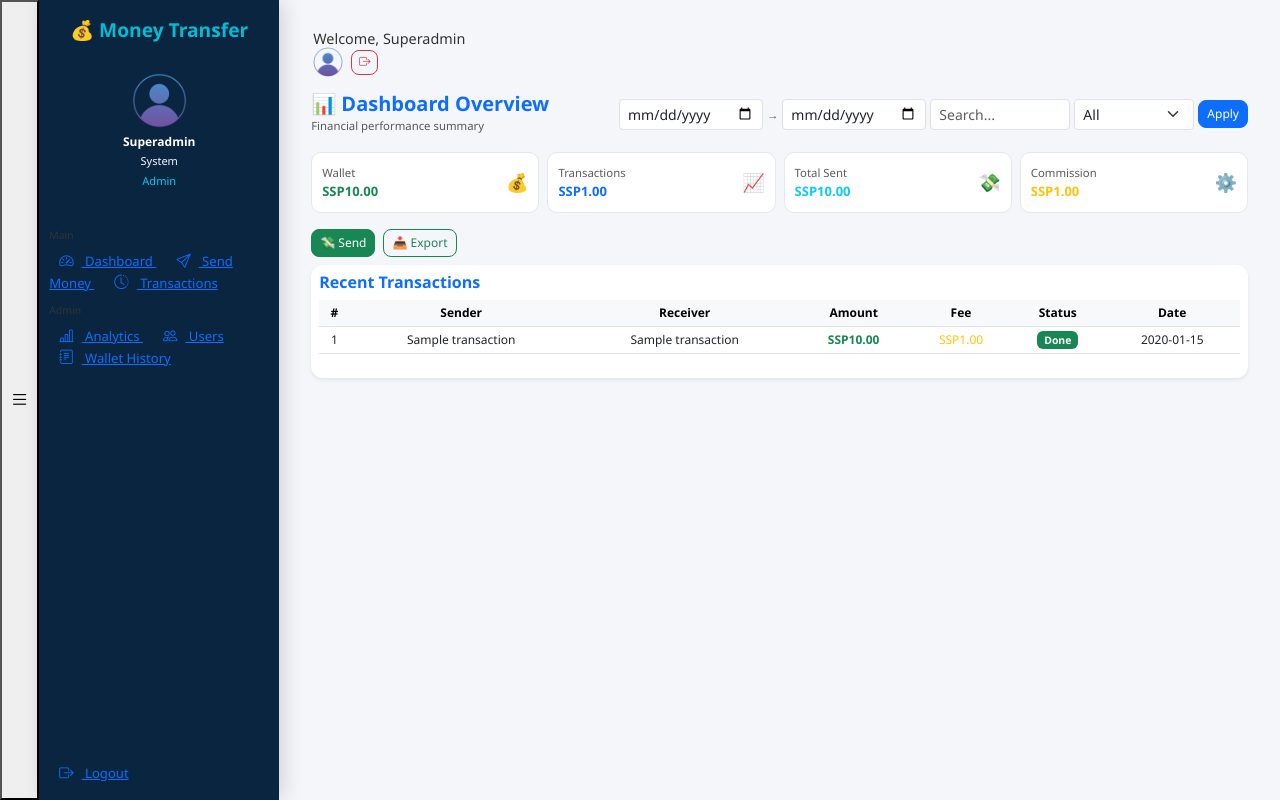
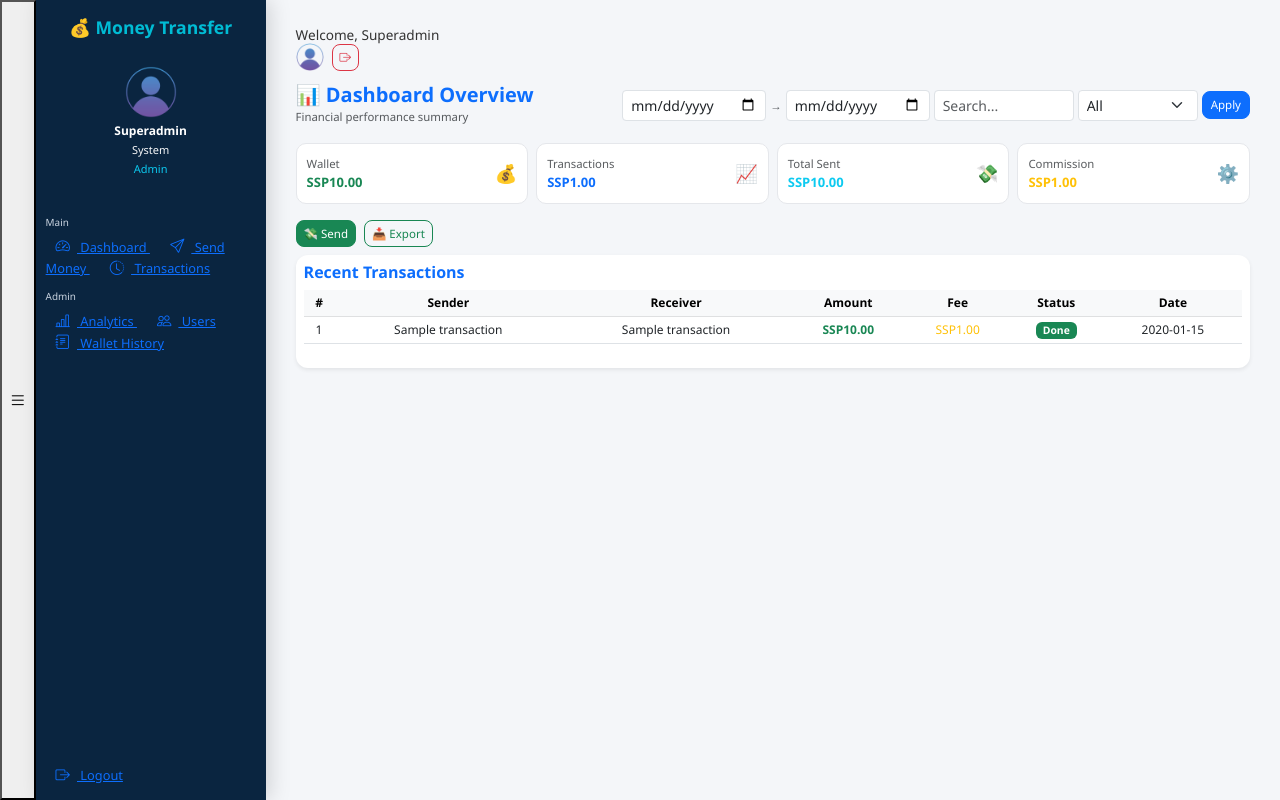
Before and after one commit to isaiahchol33/money-transfer, a Flask app: page /dashboard in a window 1280 px wide. Run offline with Flask 3, Linux system fonts and the light colour scheme; a user stored in the database is signed in; tables that the repository leaves empty hold one stand-in row (values such as "Sample post"); some libraries are stand-ins or nearby versions.

Commit message:
your update

```diff
--- a/app/templates/base.html
+++ b/app/templates/base.html
@@ -24,24 +24,24 @@ body {
     font-family: 'Segoe UI', sans-serif;
     background: #f4f6f9;
     color: #333;
-    font-size: 13px; /* 🔥 REDUCED GLOBAL SIZE */
+    font-size: 12.5px; /* reduced more for clean UI */
 }
 
 /* ================= SIDEBAR ================= */
 .sidebar {
-    width: 240px; /* slightly smaller */
+    width: 230px;
     background: #0a2540;
     display: flex;
     flex-direction: column;
-    padding: 16px 10px;
+    padding: 14px 10px;
     box-shadow: 4px 0 20px rgba(0,0,0,0.15);
 }
 
 /* LOGO */
 .logo {
     font-weight: 700;
-    font-size: 1.2rem; /* reduced */
-    margin-bottom: 18px;
+    font-size: 1.1rem;
+    margin-bottom: 16px;
     text-align: center;
     color: #00bcd4;
 }
@@ -50,72 +50,69 @@ body {
 .profile-strip {
     padding: 10px;
     border-radius: 10px;
-    margin-bottom: 18px;
+    margin-bottom: 16px;
 }
 
 .profile-strip img {
-    width: 55px;
-    height: 55px;
+    width: 52px;
+    height: 52px;
+    border-radius: 50%;
+    object-fit: cover;
 }
 
 /* MENU */
 .menu a {
-    padding: 7px 10px; /* tighter */
+    padding: 6px 10px;
     border-radius: 8px;
-    font-size: 0.82rem; /* smaller text */
-    margin-bottom: 5px;
+    font-size: 0.8rem;
+    margin-bottom: 4px;
 }
 
 .menu a i {
-    margin-right: 8px;
+    margin-right: 7px;
     font-size: 0.9rem;
 }
 
 .menu-title {
-    font-size: 0.65rem;
+    font-size: 0.62rem;
     margin: 10px 0 6px;
+    color: #cbd5e1;
 }
 
 /* ================= CONTENT ================= */
 .content {
     flex: 1;
-    padding: 20px 20px;
+    padding: 18px;
 }
 
 /* TOPBAR */
 .topbar {
-    padding: 10px 14px;
+    padding: 9px 12px;
     border-radius: 10px;
-    margin-bottom: 20px;
+    margin-bottom: 18px;
 }
 
 .topbar h6 {
-    font-size: 0.9rem;
+    font-size: 0.85rem;
     margin: 0;
 }
 
 /* BUTTONS */
 .btn {
-    font-size: 0.75rem; /* 🔥 smaller buttons */
-    padding: 4px 8px;
-}
-
-/* LOGOUT BUTTON */
-.logout-btn {
-    font-size: 0.7rem;
-    padding: 3px 7px;
+    font-size: 0.72rem;
+    padding: 4px 7px;
 }
 
 /* ALERT */
 .alert {
-    font-size: 0.8rem;
-    padding: 8px 10px;
+    font-size: 0.78rem;
+    padding: 7px 9px;
 }
 
 /* SIDEBAR TOGGLE */
 .sidebar-toggle {
-    font-size: 1.2rem;
-    padding: 5px 8px;
+    font-size: 1.1rem;
+    padding: 5px 7px;
 }
 
 /* ================= RESPONSIVE ================= */
@@ -128,10 +125,6 @@ body {
         transform: translateX(-100%);
         height: 100%;
         z-index: 1050;
-    }
-
-    .sidebar-toggle {
-        display: block;
     }
 
     .content {
@@ -153,14 +146,24 @@ body {
 
     <div class="profile-strip text-center">
 
-        {% set img = current_user.profile_image if current_user.profile_image else 'avatar.png' %}
+        {% set img = current_user.profile_image or 'avatar.png' %}
 
-        <img src="{{ url_for('static', filename='uploads/' + img) }}">
+        <!-- ✅ FIXED: safe static path -->
+        <img src="{{ url_for('static', filename='uploads/' ~ img) }}"
+             onerror="this.src='{{ url_for('static', filename='uploads/smartphone.png') }}'">
 
         <div class="mt-1">
-            <strong class="text-white" style="font-size:12px;">{{ current_user.username }}</strong><br>
-            <small class="text-light" style="font-size:11px;">{{ current_user.location }}</small><br>
-            <small class="text-info" style="font-size:11px;">{{ current_user.role|capitalize }}</small>
+            <strong class="text-white" style="font-size:12px;">
+                {{ current_user.username }}
+            </strong><br>
+
+            <small class="text-light" style="font-size:11px;">
+                {{ current_user.location }}
+            </small><br>
+
+            <small class="text-info" style="font-size:11px;">
+                {{ current_user.role|capitalize }}
+            </small>
         </div>
     </div>
 
@@ -173,13 +176,11 @@ body {
             <i class="bi bi-speedometer2"></i> Dashboard
         </a>
 
-        <a href="{{ url_for('transfer.transfer_money') }}"
-           class="{% if request.endpoint=='transfer.transfer_money' %}active{% endif %}">
+        <a href="{{ url_for('transfer.transfer_money') }}">
             <i class="bi bi-send"></i> Send Money
         </a>
 
-        <a href="{{ url_for('transfer.recent_transactions_view') }}"
-           class="{% if request.endpoint=='transfer.recent_transactions_view' %}active{% endif %}">
+        <a href="{{ url_for('transfer.recent_transactions_view') }}">
             <i class="bi bi-clock-history"></i> Transactions
         </a>
 
@@ -229,12 +230,13 @@ body {
         <div class="topbar-right d-flex align-items-center gap-2">
 
             <a href="{{ url_for('auth.profile') }}">
-                <img src="{{ url_for('static', filename='uploads/' + (current_user.profile_image or 'avatar.png')) }}"
-                     style="width:30px;height:30px;border-radius:50%;">
+                <img src="{{ url_for('static', filename='uploads/' ~ (current_user.profile_image or 'avatar.png')) }}"
+                     style="width:28px;height:28px;border-radius:50%;object-fit:cover;"
+                     onerror="this.src='{{ url_for('static', filename='uploads/avatar.png') }}'">
             </a>
 
             <a href="{{ url_for('auth.logout') }}"
-               class="btn btn-outline-danger logout-btn">
+               class="btn btn-outline-danger">
                <i class="bi bi-box-arrow-right"></i>
             </a>
 
```
Also changed, not shown: app/static/uploads/smartphone.png (renamed from app/static/images/smartphone.png).
